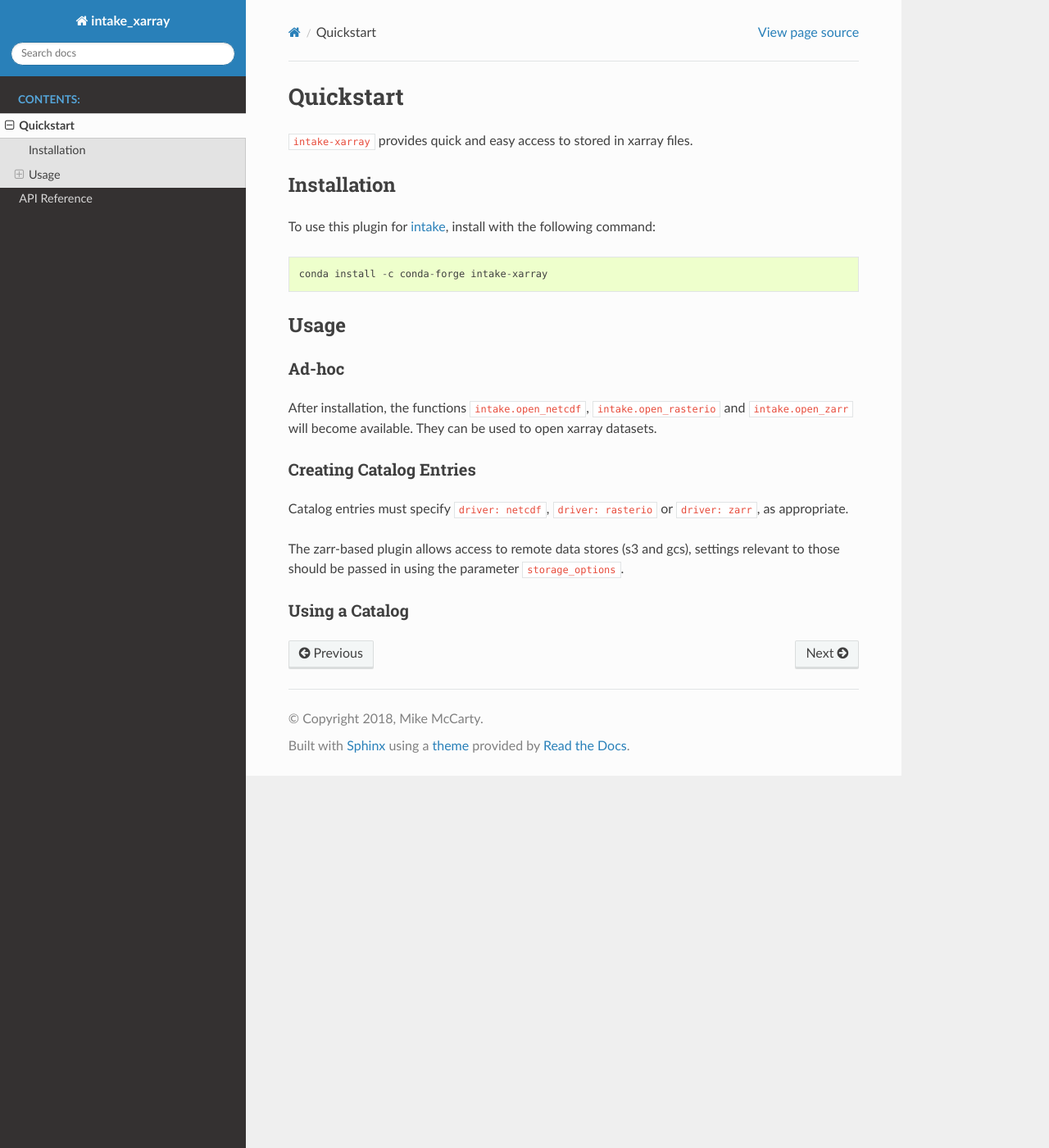
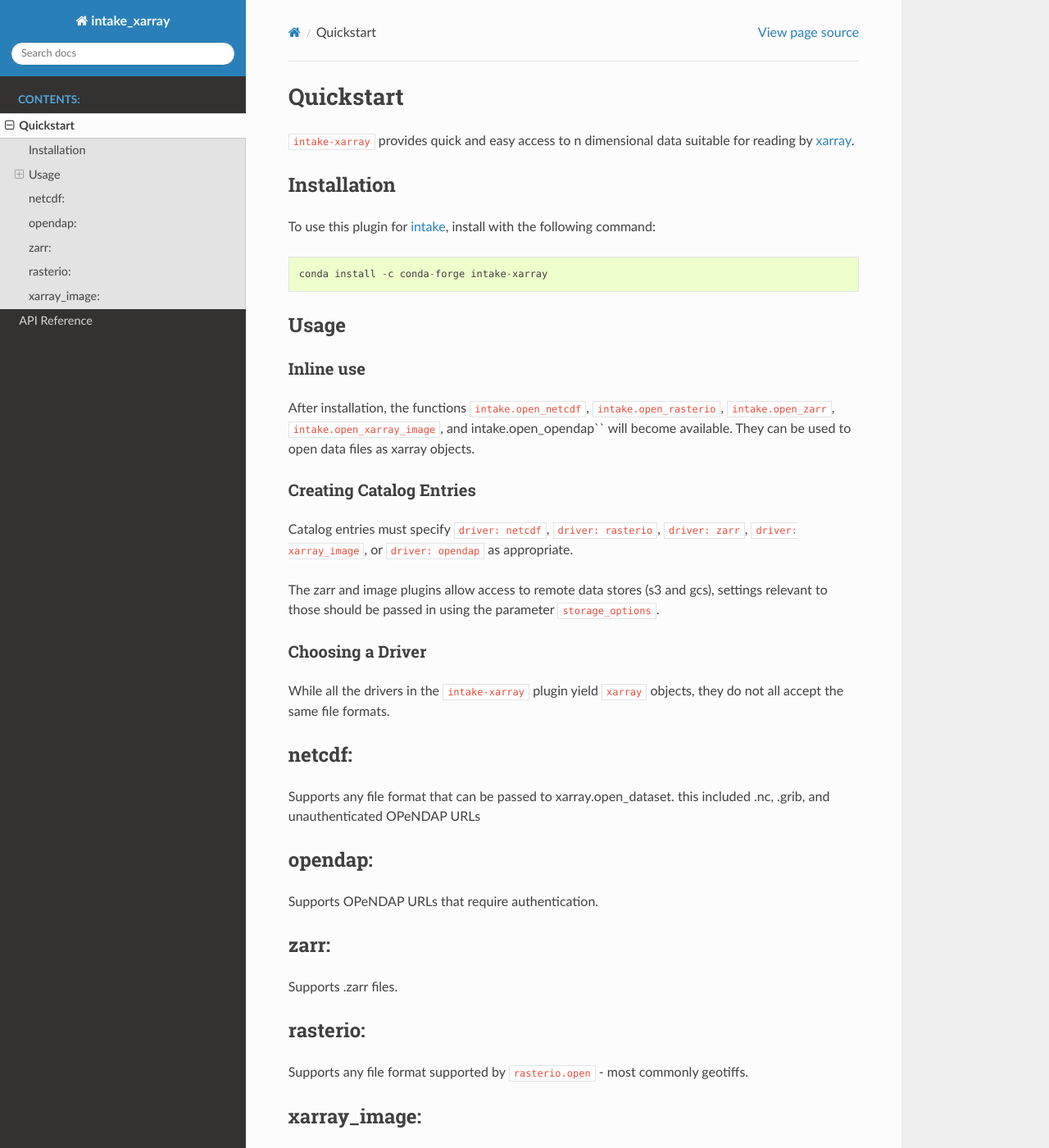
Before and after one commit to intake/intake-xarray, a Sphinx documentation site: the page built from docs/source/quickstart.rst, in a window 1280 px wide and 1400 px high. Shown: the whole window at 82% size. Built offline with Sphinx 7.4.7 and the Read the Docs theme 2.0.0, drawn with Linux system fonts in a browser that asks for light colours; the version number could not be read and is left out; some of the changed text lies outside the part shown.

Commit message:
Updating docs to add info on opendap and image

```diff
--- a/docs/source/api.rst
+++ b/docs/source/api.rst
@@ -3,11 +3,15 @@ API Reference
 
 .. autosummary::
    intake_xarray.netcdf.NetCDFSource
+   intake_xarray.opendap.OpenDapSource
    intake_xarray.xzarr.ZarrSource
    intake_xarray.raster.RasterIOSource
    intake_xarray.image.ImageSource
 
 .. autoclass:: intake_xarray.netcdf.NetCDFSource
+   :members:
+
+.. autoclass:: intake_xarray.netcdf.OpenDapSource
    :members:
 
 .. autoclass:: intake_xarray.xzarr.ZarrSource
--- a/docs/source/quickstart.rst
+++ b/docs/source/quickstart.rst
@@ -1,7 +1,8 @@
 Quickstart
 ==========
 
-``intake-xarray`` provides quick and easy access to stored in xarray files.
+``intake-xarray`` provides quick and easy access to n dimensional data
+suitable for reading by `xarray`_.
 
 .. _xarray: https://xarray.pydata.org
 
@@ -18,23 +19,59 @@ Usage
 -----
 
 
-Ad-hoc
-~~~~~~
+Inline use
+~~~~~~~~~~
 
-After installation, the functions ``intake.open_netcdf``, ``intake.open_rasterio`` and ``intake.open_zarr``
-will become available. They can be used to open xarray
-datasets.
+After installation, the functions ``intake.open_netcdf``,
+``intake.open_rasterio``, ``intake.open_zarr``,
+``intake.open_xarray_image``, and intake.open_opendap`` will become available.
+They can be used to open data files as xarray objects.
+
 
 Creating Catalog Entries
 ~~~~~~~~~~~~~~~~~~~~~~~~
 
-Catalog entries must specify ``driver: netcdf``, ``driver: rasterio`` or ``driver: zarr``,
+Catalog entries must specify ``driver: netcdf``, ``driver: rasterio``,
+``driver: zarr``, ``driver: xarray_image``, or ``driver: opendap``
 as appropriate.
 
 
-The zarr-based plugin allows access to remote data stores (s3 and gcs), settings
-relevant to those should be passed in using the parameter ``storage_options``.
+The zarr and image plugins allow access to remote data stores (s3 and gcs),
+settings relevant to those should be passed in using the parameter
+``storage_options``.
 
 
-Using a Catalog
-~~~~~~~~~~~~~~~
+Choosing a Driver
+~~~~~~~~~~~~~~~~~
+
+While all the drivers in the ``intake-xarray`` plugin yield ``xarray``
+objects, they do not all accept the same file formats.
+
+
+netcdf:
+-------
+
+Supports any file format that can be passed to xarray.open_dataset. this
+included .nc, .grib, and unauthenticated OPeNDAP URLs
+
+opendap:
+--------
+
+Supports OPeNDAP URLs that require authentication.
+
+zarr:
+-----
+
+Supports .zarr files.
+
+rasterio:
+---------
+
+Supports any file format supported by ``rasterio.open`` - most commonly
+geotiffs.
+
+xarray_image:
+-------------
+
+Supports any file format that can be passed to ``scikit-image.io.imread``
+which includes all the common image formats (jpg, png, tif, ...)
```
Also changed, not shown: 1 other file.
